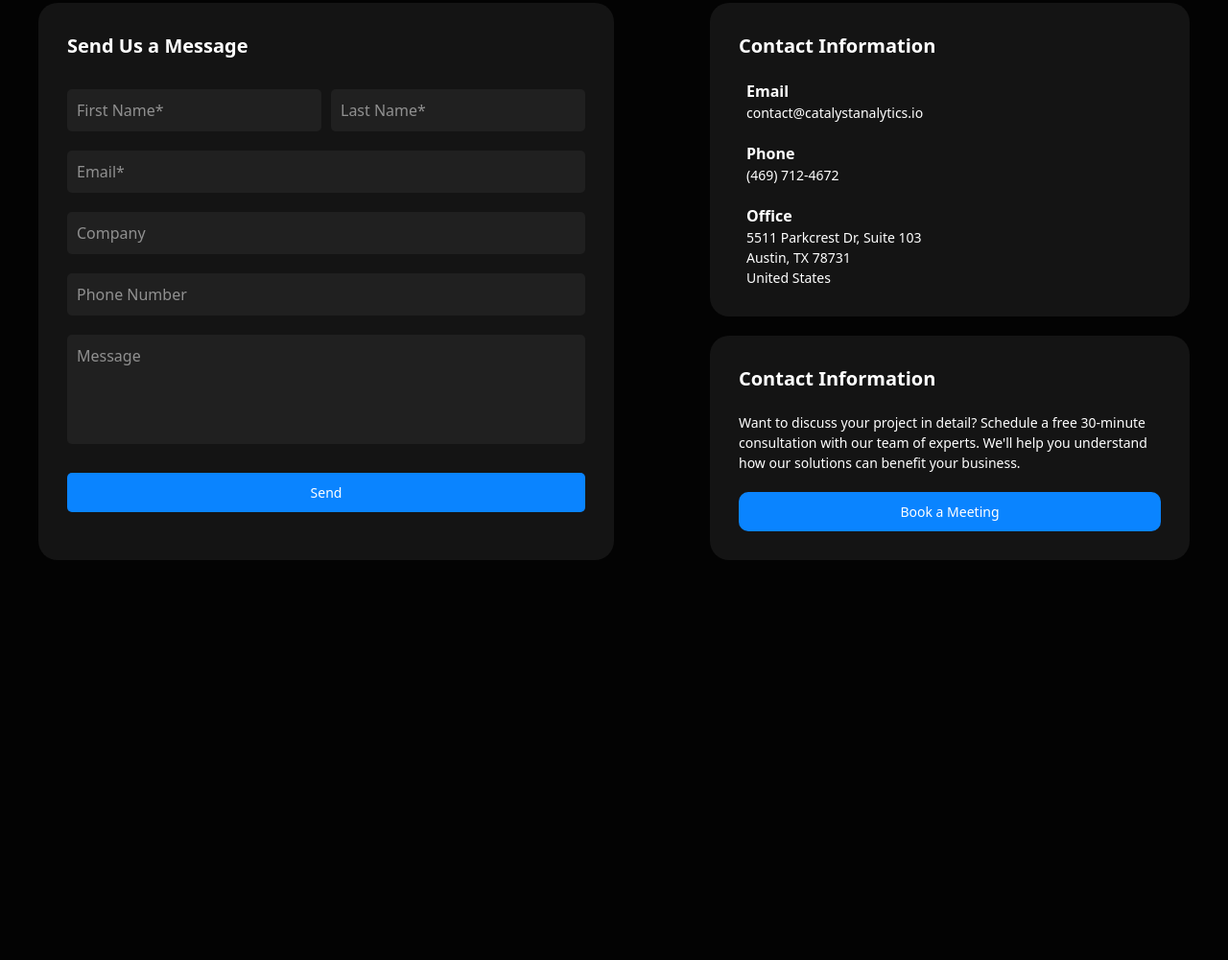
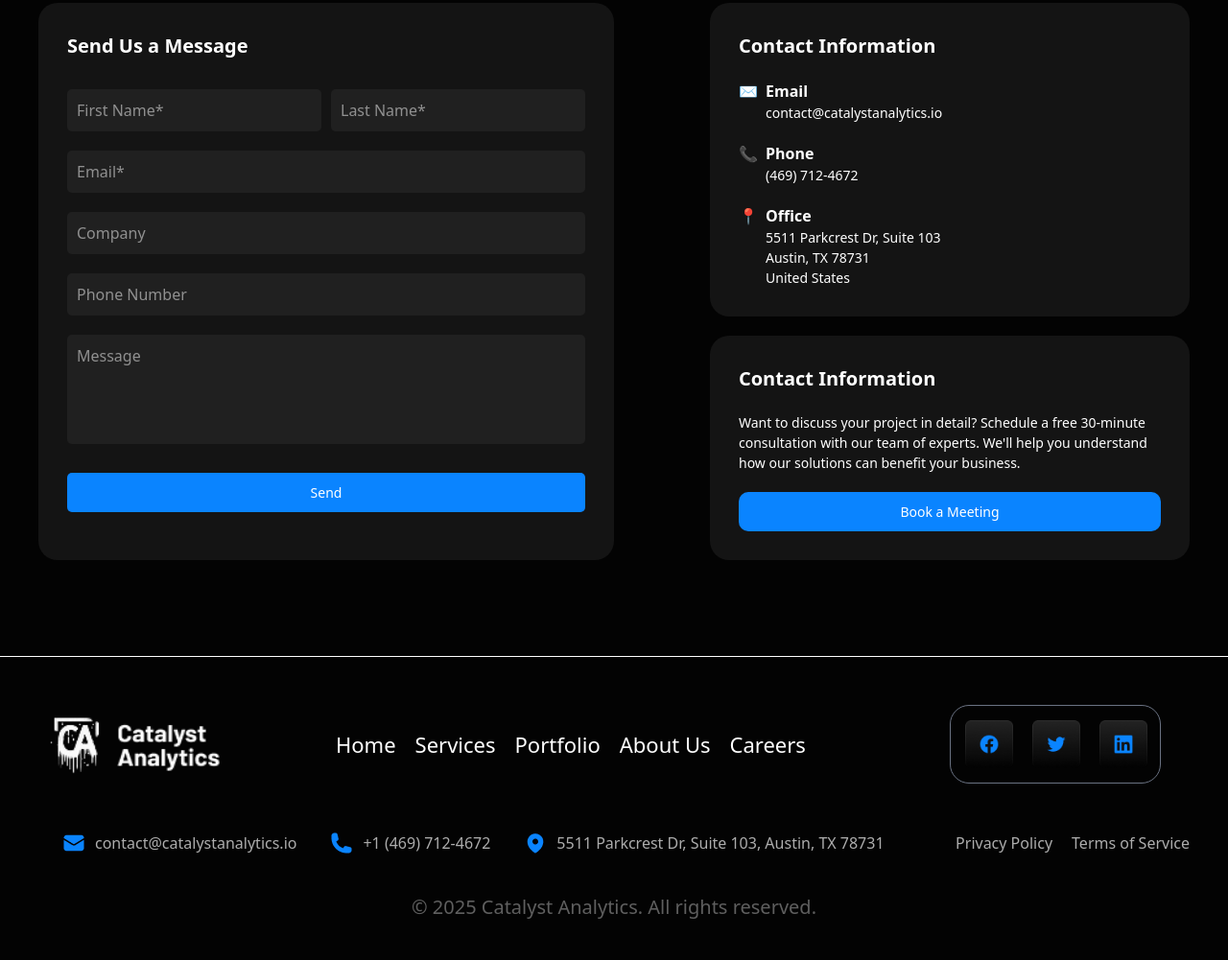
Before and after one commit to rxmnw/EXAM-WEEK-3, a website: page src/page5.html in a window 1280 px wide. Shown: the part 648-1649 px from the top of the page at 96% size. Before the commit the page ends 1332 px from the top, so only its background shows below. Drawn offline with Linux system fonts and the light colour scheme.

Commit message:
footer in page5

```diff
--- a/src/page5.html
+++ b/src/page5.html
@@ -95,21 +95,21 @@
           >
             <h1 class="font-semibold text-[20px]">Contact Information</h1>
             <div class="flex items-start gap-2">
-              <i class="fa-solid fa-envelope mt-[5px] text-[#0a84ff]"></i>
+              <p> ✉️</p>
               <aside>
                 <p class="font-semibold flex gap-[10px] items-center">Email</p>
                 <p class="text-[14px]">contact@catalystanalytics.io</p>
               </aside>
             </div>
             <div class="flex items-start gap-2">
-              <i class="fa-solid fa-phone mt-[5px] text-[#0a84ff]"></i>
+              <p> 📞</p>
               <aside>
                 <p class="font-semibold flex gap-[10px] items-center">Phone</p>
                 <p class="text-[14px]">(469) 712-4672</p>
               </aside>
             </div>
             <div class="flex items-start gap-2">
-              <i class="fa-solid fa-location-dot mt-[5px] text-[#0a84ff]"></i>
+              <p  >📍</p>
               <aside>
                 <p class="font-semibold flex gap-[10px] items-center">Office</p>
                 <p class="text-[14px]">
@@ -131,7 +131,7 @@
               how our solutions can benefit your business.
             </p>
             <button
-              class="text-[14px] bg-[#0A84FF] w-full py-[10px] rounded-[10px]"
+              class="text-[14px] bg-[#0A84FF] w-[100%] py-[10px] rounded-[10px]"
             >
               Book a Meeting
             </button>
@@ -139,7 +139,58 @@
         </div>
       </section>
 
+<hr class="pb-[50px]  ">
 
+
+      <footer class="max-w-300 m-auto">
+
+<div class="flex gap-[120px] lg:flex lg:flex-row lg:justify-between items-center   text-[22px]">
+
+<img class="w-[190px] h-[80px] lg:block hidden" src="./Logo.png" alt="">
+
+<div class="hidden lg:flex gap-[20px]">
+    <p>Home</p>
+    <p>Services</p>
+    <p>Portfolio</p>
+    <p>About Us</p>
+    <p>Careers</p>
+</div>
+
+<div class=" border rounded-[20px] border-gray-500 w-[90%] lg:w-[220px] p-[25px] m-auto  lg:p-[15px] flex justify-around lg:gap-[20px]">
+    <img class="lg:w-[50px]  lg:h-[50px]" src="./facebook.png" alt="">
+    <img class="w-[50px] h-[50px]" src="./twitter.png" alt="">
+    <img class="w-[50px] h-[50px]" src="./IN.png" alt="">
+</div>
+
+</div>
+
+<div class="text-[#adadad]  flex justify-between mt-[50px]  ">
+
+<div class="flex flex-col gap-[20px] ml-[25px] lg:flex lg:flex-row lg:gap-[35px]">
+<div class="flex gap-[10px] items-center">
+    <img src="./Icon.png" alt="">
+    <p>contact@catalystanalytics.io</p>
+</div>
+<div class="flex gap-[10px] items-center">
+    <img src="./Icon (1).png" alt="">
+    <p>+1 (469) 712-4672</p>
+</div>
+<div class="flex gap-[10px] items-center">
+    <img src="./Icon (2).png" alt="">
+    <p>5511 Parkcrest Dr, Suite 103, Austin, TX 78731</p>
+</div>
+
+
+</div>
+<div class="hidden lg:flex gap-[20px]">
+    <p>Privacy Policy</p>
+    <p>Terms of Service</p>
+</div>
+
+</div>
+<p class="text-[#5f5f5f] flex justify-center mt-[40px] pb-[40px] text-[20px] text-center lg:text-start">© 2025 Catalyst Analytics. All rights reserved.</p>
+
+</footer>
 
 
 </main>
```
Also changed, not shown: src/output.css.
